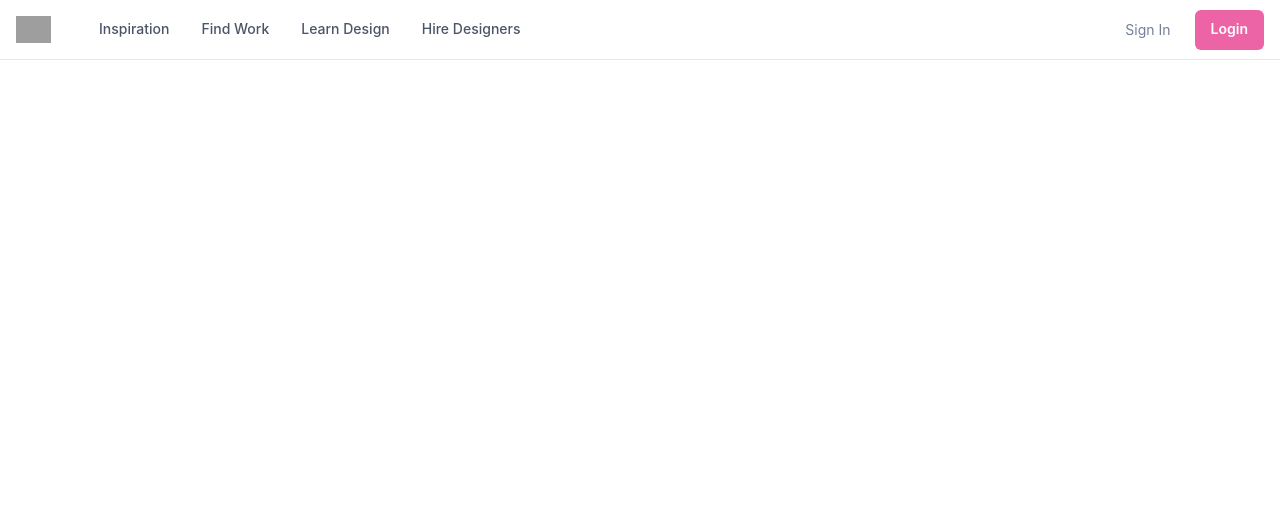
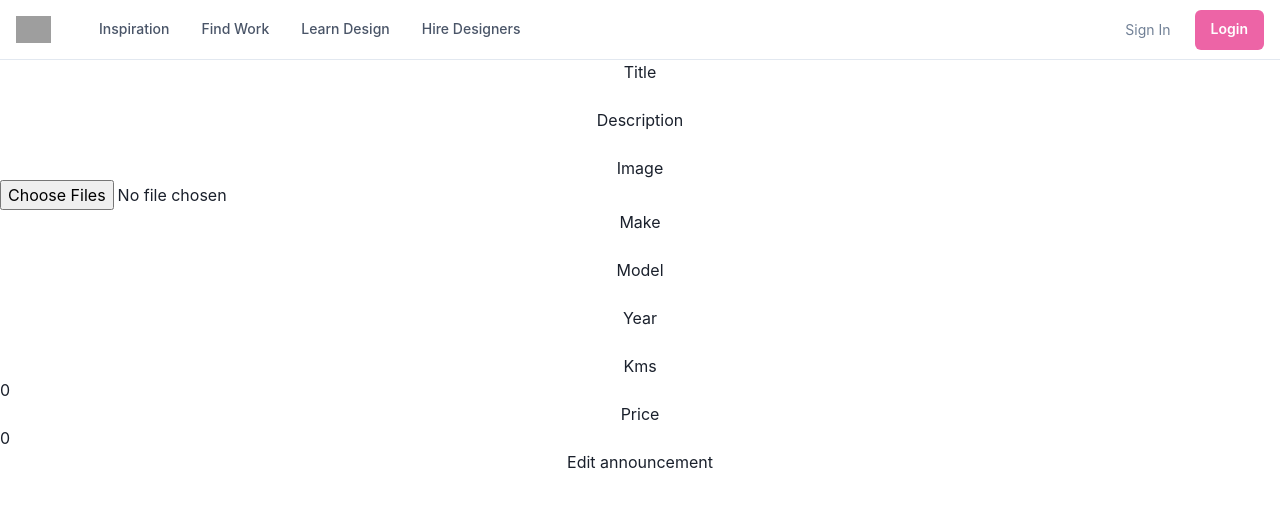
Before and after one commit to joaovff/Auto-Premium-Frontend, a React (Create React App) app: page /edit/1 in a window 1280 px wide. Shown: the top 508 px of the page. Built offline with nearby package versions, Linux system fonts and the light colour scheme; grey boxes are pictures that could not be loaded.

Commit message:
edit Announcement

```diff
--- a/src/App.js
+++ b/src/App.js
@@ -8,6 +8,8 @@ import NewAnnouncement from "./pages/NewAnnouncement";
 import { ChakraProvider } from "@chakra-ui/react";
 import IsPrivate from "./components/IsPrivate";
 import AnnouncementDetail from "./pages/AnnouncementDetail";
+import EditAnnouncement from "./pages/EditAnnouncement";
+
 function App() {
   return (
     <div className="App">
@@ -30,7 +32,10 @@ function App() {
               path="/announcements/:announcementId"
               element={<AnnouncementDetail />}
             />
+
+            <Route path="/edit/:announcementId" element={<EditAnnouncement />} />
           </Routes>
+
 
       </ChakraProvider>
     </div>
--- a/src/api.js
+++ b/src/api.js
@@ -34,6 +34,10 @@ export const verify = (token) => {
   });
 };
 
+export const updateAnnouncement = (announcementId) => {
+  return axios.put(`${BASE_URL}/announcements/${announcementId}`, announcementId)
+}
+
 export const uploadImage = (uploadData) => {
   return axios.post(`${BASE_URL}/announcements/upload`, uploadData);
 };
--- a/src/pages/AnnouncementDetail.js
+++ b/src/pages/AnnouncementDetail.js
@@ -1,6 +1,7 @@
 import { useEffect, useState } from "react";
 import { useNavigate, useParams } from "react-router";
 import { deleteAnnouncement, getAnnouncement } from "../api";
+import { Link } from "react-router-dom";
 
 import {
   Box,
@@ -172,6 +173,9 @@ export default function Simple() {
             <Text>2-3 business days delivery</Text>
           </Stack>
         </Stack>
+        <Link to="/edit" style={{ color: "#0000EE" }}>
+          Edit
+        </Link>
       </SimpleGrid>
     </Container>
   ) : (
--- /dev/null
+++ b/src/pages/EditAnnouncement.js
@@ -0,0 +1,126 @@
+import { useState } from "react";
+import { useNavigate } from "react-router";
+import { updateAnnouncement } from "../api";
+import { uploadImage } from "../api";
+
+
+function EditAnnouncement() {
+
+    const [title, setTitle] = useState("");
+    const [description, setDescription] = useState("");
+    const [image, setImage] = useState(null);
+    const [make, setMake] = useState("");
+    const [model, setModel] = useState("");
+    const [year, setYear] = useState("");
+    const [kms, setKms] = useState(0);
+    const [price, setPrice] = useState(0);
+
+    const navigate = useNavigate();
+
+    function handleTitleChange(event) {
+      setTitle(event.target.value);
+    }
+
+    function handleDescriptionChange(event) {
+      setDescription(event.target.value);
+    }
+
+    function handleKmsChange(event) {
+      setKms(event.target.value);
+    }
+    function handleYearChange(event) {
+      setYear(event.target.value);
+    }
+    function handleMakeChange(event) {
+      setMake(event.target.value);
+    }
+    function handleModelChange(event) {
+      setModel(event.target.value);
+    }
+
+    function handleImageSelect(event) {
+      setImage(event.target.files[0]);
+    }
+    function handlePriceChange(event) {
+      setPrice(event.target.value);
+    }
+    async function handleSubmitForm(event) {
+      event.preventDefault();
+      //1. Upload the image through the backend
+      const uploadData = new FormData();
+      uploadData.append("fileName", image);
+      const response = await uploadImage(uploadData);
+
+      //2. Once we get the imageUrl -> create a project
+      //with title, description and imageUrl
+      await updateAnnouncement({
+        title,
+        description,
+        image: response.data.fileUrl,
+        make,
+        model,
+        year,
+        kms,
+        price,
+      });
+
+      console.log("Created!");
+      navigate("/");
+    }
+
+    return (
+      <form
+        onSubmit={handleSubmitForm}
+        style={{
+          display: "flex",
+          justifyContent: "center",
+          flexDirection: "column",
+        }}
+      >
+        <label htmlFor="title">Title</label>
+        <input
+          id="title"
+          type="text"
+          value={title}
+          onChange={handleTitleChange}
+        />
+        <label htmlFor="description">Description</label>
+        <input
+          id="description"
+          type="text"
+          value={description}
+          onChange={handleDescriptionChange}
+        />
+        <label htmlFor="image">Image</label>
+        <input id="image" type="file" multiple onChange={handleImageSelect} />
+
+        <label htmlFor="make">Make</label>
+        <input id="make" type="text" value={make} onChange={handleMakeChange} />
+
+        <label htmlFor="model">Model</label>
+        <input
+          id="model"
+          type="text"
+          value={model}
+          onChange={handleModelChange}
+        />
+
+        <label htmlFor="year">Year</label>
+        <input id="year" type="number" value={year} onChange={handleYearChange} />
+
+        <label htmlFor="kms">Kms</label>
+        <input id="kms" type="number" value={kms} onChange={handleKmsChange} />
+
+        <label htmlFor="price">Price</label>
+        <input
+          id="price"
+          type="number"
+          value={price}
+          onChange={handlePriceChange}
+        />
+
+        <button type="submit">Edit announcement</button>
+      </form>
+    );
+  }
+  export default EditAnnouncement;
--- a/src/pages/NewAnnouncement.js
+++ b/src/pages/NewAnnouncement.js
@@ -116,7 +116,7 @@ function NewAnnouncement() {
         onChange={handlePriceChange}
       />
 
-      <button type="submit">Create Project</button>
+      <button type="submit">Create announcement</button>
     </form>
   );
 }
```
